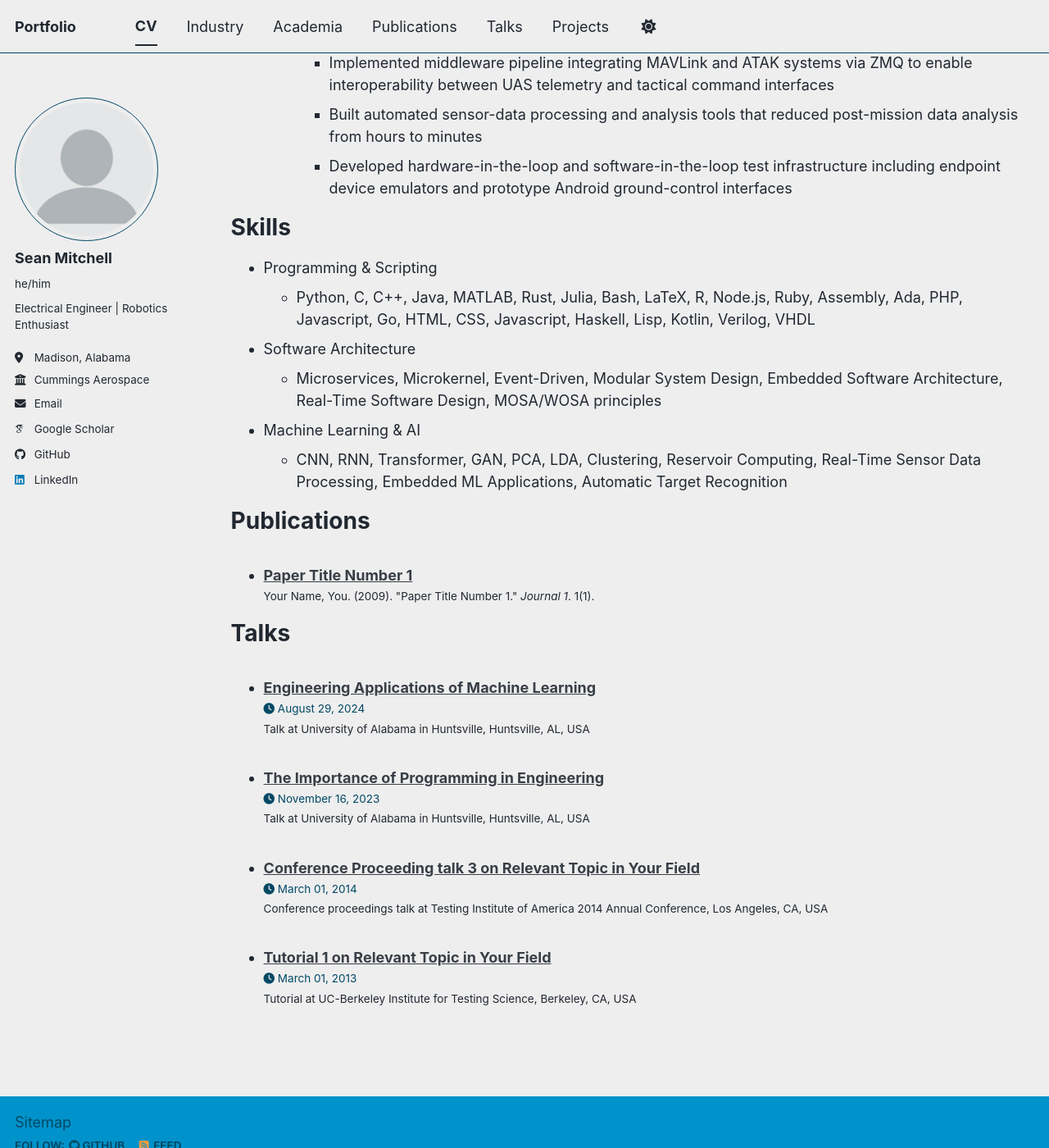
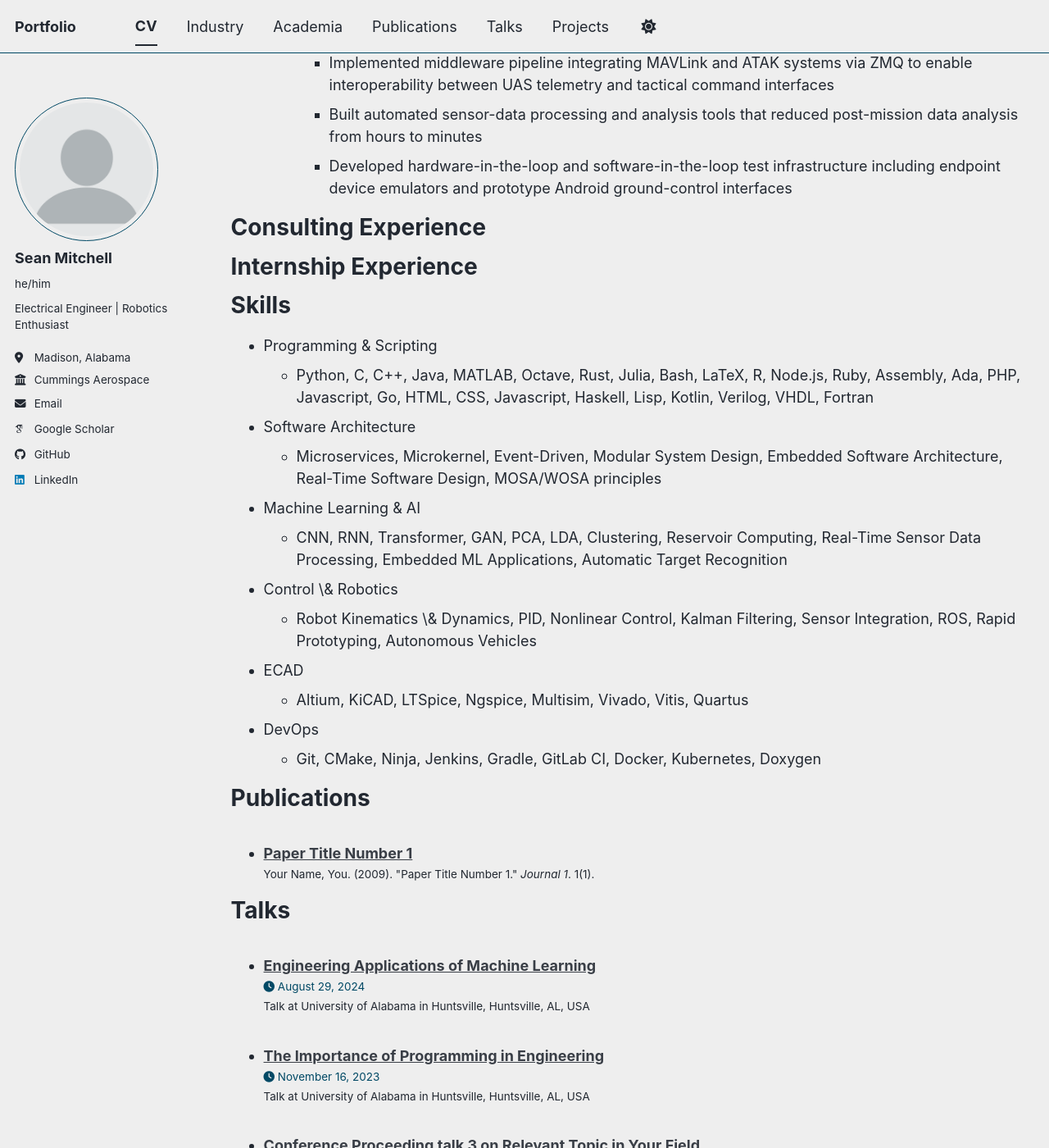
Before and after one commit to sean-r-mitchell/portfolio, a Jekyll site: the page built from _pages/cv.md, in a window 1280 px wide and 1400 px high, scrolled down 1822 px. Shown: the whole window at 82% size. Built offline with Jekyll 4.4.1, drawn with Linux system fonts in a browser that asks for light colours; some web fonts are replaced; a script bundle is joined from its source files by our own code; library files that are not in the unit come from our copies.

Commit message:
Update cv.md

```diff
--- a/_pages/cv.md
+++ b/_pages/cv.md
@@ -72,14 +72,27 @@ post-mission data analysis from hours to minutes
 infrastructure including endpoint device emulators and prototype
 Android ground-control interfaces
 
+Consulting Experience
+======
+
+Internship Experience
+======
+
+
 Skills
 ======
 * Programming & Scripting
-  * Python, C, C++, Java, MATLAB, Rust, Julia, Bash, LaTeX, R, Node.js, Ruby, Assembly, Ada, PHP, Javascript, Go, HTML, CSS, Javascript, Haskell, Lisp, Kotlin, Verilog, VHDL
+  * Python, C, C++, Java, MATLAB, Octave, Rust, Julia, Bash, LaTeX, R, Node.js, Ruby, Assembly, Ada, PHP, Javascript, Go, HTML, CSS, Javascript, Haskell, Lisp, Kotlin, Verilog, VHDL, Fortran
 * Software Architecture
   * Microservices, Microkernel, Event-Driven, Modular System Design, Embedded Software Architecture, Real-Time Software Design, MOSA/WOSA principles
 * Machine Learning & AI
   * CNN, RNN, Transformer, GAN, PCA, LDA, Clustering, Reservoir Computing, Real-Time Sensor Data Processing, Embedded ML Applications, Automatic Target Recognition
+* Control \& Robotics
+  * Robot Kinematics \& Dynamics, PID, Nonlinear Control, Kalman Filtering, Sensor Integration, ROS, Rapid Prototyping, Autonomous Vehicles
+* ECAD
+  * Altium, KiCAD, LTSpice, Ngspice, Multisim, Vivado, Vitis, Quartus
+* DevOps
+  * Git, CMake, Ninja, Jenkins, Gradle, GitLab CI, Docker, Kubernetes, Doxygen
 
 Publications
 ======
```
